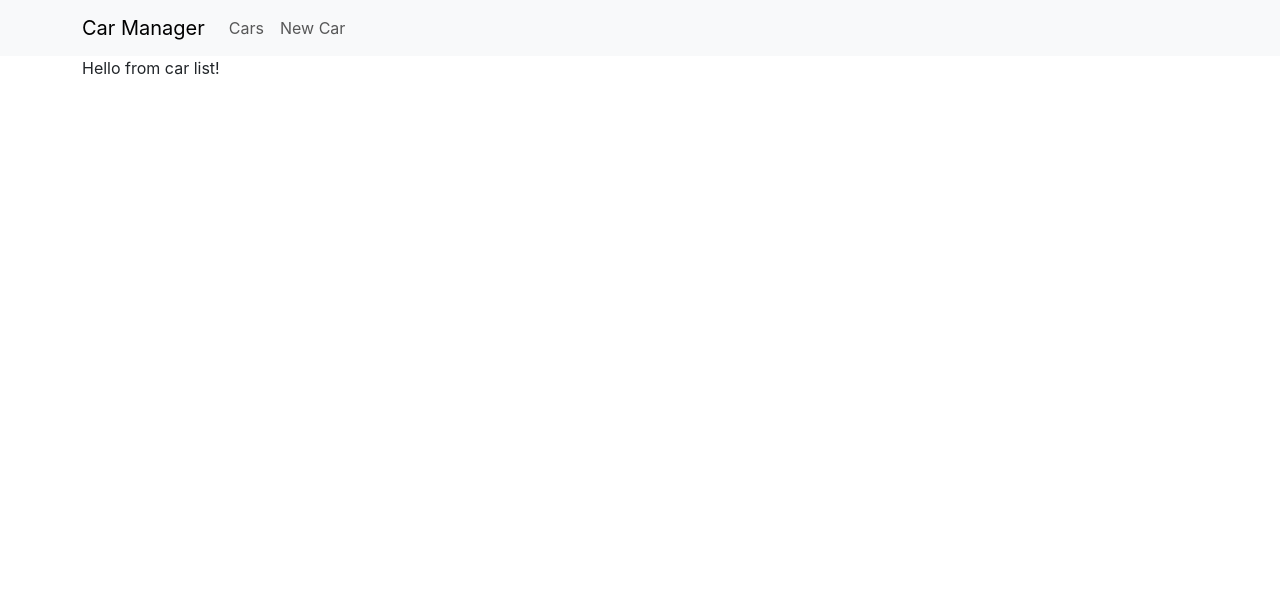
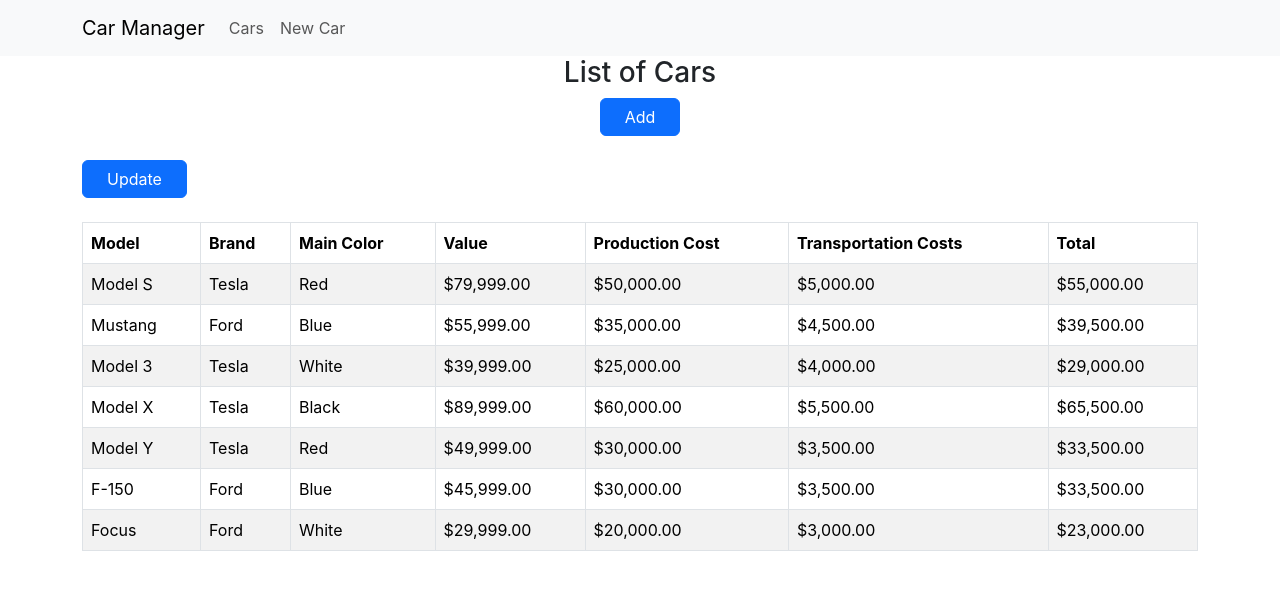
Before and after one commit to isasiluispy/car-manager, a React (Create React App) app: page / in a window 1280 px wide. Shown: the top 590 px of the page. Built offline with nearby package versions, Linux system fonts and the light colour scheme.

Commit message:
basic list car functionality

```diff
--- a/src/App.js
+++ b/src/App.js
@@ -6,14 +6,6 @@
 import CarCreate from './pages/cars/carCreate';
 
 function App() {
-  const [cars, setCars] = useState([]);
-  const [selectedCar, setSelectedCar] = useState(null);
-
-  const addCar = (car) => {
-    const newCar = { id: Date.now(), ...car };
-    setCars([...cars, newCar]);
-  }
-
   return (
     <BrowserRouter>
       <Navbar bg="light" expand="lg">
--- a/src/pages/cars/carList.js
+++ b/src/pages/cars/carList.js
@@ -1,9 +1,61 @@
-import React from 'react';
+import React, { useState, useEffect } from 'react';
+import { Button, Table } from 'react-bootstrap';
 
-const CarList = ({ cars }) => {
+const setCurrency = (value) => {
+  return new Intl.NumberFormat('en-US', { style: 'currency', currency: 'USD' }).format(value);
+};
+
+const CarList = () => {
+  const [cars, setCars] = useState([]);
+
+  const getTotal = (car) => {
+    return car.productionCost + car.transportationCosts;
+  };
+
+  useEffect(() => {
+    // Get cars from localStorage
+    const storedCars = localStorage.getItem('cars');
+
+    setCars(JSON.parse(storedCars));  // Parse the string to convert back to array/object
+  }, []);  // The empty dependency array ensures this useEffect runs only once.
+
   return (
     <div>
-      Hello from car list!
+      <div className="d-flex align-items-center flex-column">
+        <h3>List of Cars</h3>
+        <Button className="px-4" variant="primary">Add</Button>
+      </div>
+
+      <div className="mt-4">
+        <Button className="px-4" variant="primary">Update</Button>
+
+        <Table className="mt-4" striped bordered hover>
+          <thead>
+            <tr>
+              <th>Model</th>
+              <th>Brand</th>
+              <th>Main Color</th>
+              <th>Value</th>
+              <th>Production Cost</th>
+              <th>Transportation Costs</th>
+              <th>Total</th>
+            </tr>
+          </thead>
+          <tbody>
+            {cars.map((car, index) => (
+              <tr key={index}>
+                <td>{car.model}</td>
+                <td>{car.brand}</td>
+                <td>{car.mainColor}</td>
+                <td>{setCurrency(car.value)}</td>
+                <td>{setCurrency(car.productionCost)}</td>
+                <td>{setCurrency(car.transportationCosts)}</td>
+                <td>{setCurrency(getTotal(car))}</td>
+              </tr>
+            ))}
+          </tbody>
+        </Table>
+      </div>
     </div>
   );
 }
```
